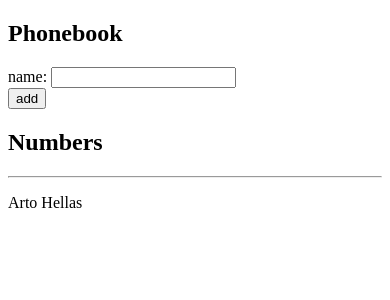
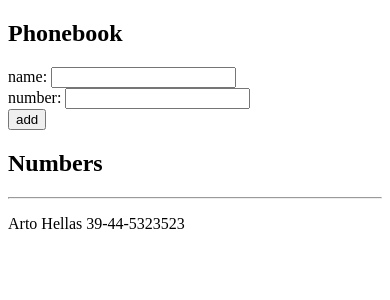
Before and after one commit to tizam/fullstackopen, a React (Create React App) app in the folder part2/phonebook/: page / in a window 390 px wide. Shown: the top 300 px of the page. Built offline with nearby package versions, Linux system fonts and the light colour scheme.

Commit message:
part two exercise 8 phonebook step 3

```diff
--- a/part2/phonebook/src/App.js
+++ b/part2/phonebook/src/App.js
@@ -1,11 +1,18 @@
 import React, { useState } from "react";
 
 function App() {
-  const [personas, setPersonas] = useState([{ name: "Arto Hellas" }]);
+  const [personas, setPersonas] = useState([
+    { name: "Arto Hellas", number: "39-44-5323523" }
+  ]);
   const [newName, setNewName] = useState("");
+  const [newNumber, setNewNumber] = useState("");
 
-  const handleChange = event => {
+  const handleNameChange = event => {
     setNewName(event.target.value);
+  };
+
+  const handleNumberChange = event => {
+    setNewNumber(event.target.value);
   };
 
   const addPersonas = event => {
@@ -23,9 +30,9 @@ function App() {
       alert(`${newName} is already added to phonebook`);
       setNewName("");
     } else {
-      console.log("false");
-      setPersonas([...personas, { name: newName }]);
+      setPersonas([...personas, { name: newName, number: newNumber }]);
       setNewName("");
+      setNewNumber("");
     }
 
     console.log("personas: ", personas);
@@ -37,7 +44,15 @@ function App() {
       <h2>Phonebook</h2>
       <form onSubmit={addPersonas}>
         <div>
-          name: <input value={newName} onChange={handleChange} />
+          name: <input value={newName} onChange={handleNameChange} />
+        </div>
+        <div>
+          number:{" "}
+          <input
+            value={newNumber}
+            onChange={handleNumberChange}
+            type="number"
+          />
         </div>
         <div>
           <button type="submit">add</button>
@@ -47,7 +62,9 @@ function App() {
       <hr />
       <div>
         {personas.map(persona => (
-          <p key={persona.name}>{persona.name}</p>
+          <p key={persona.name}>
+            {persona.name} {persona.number}
+          </p>
         ))}
       </div>
     </div>
```
